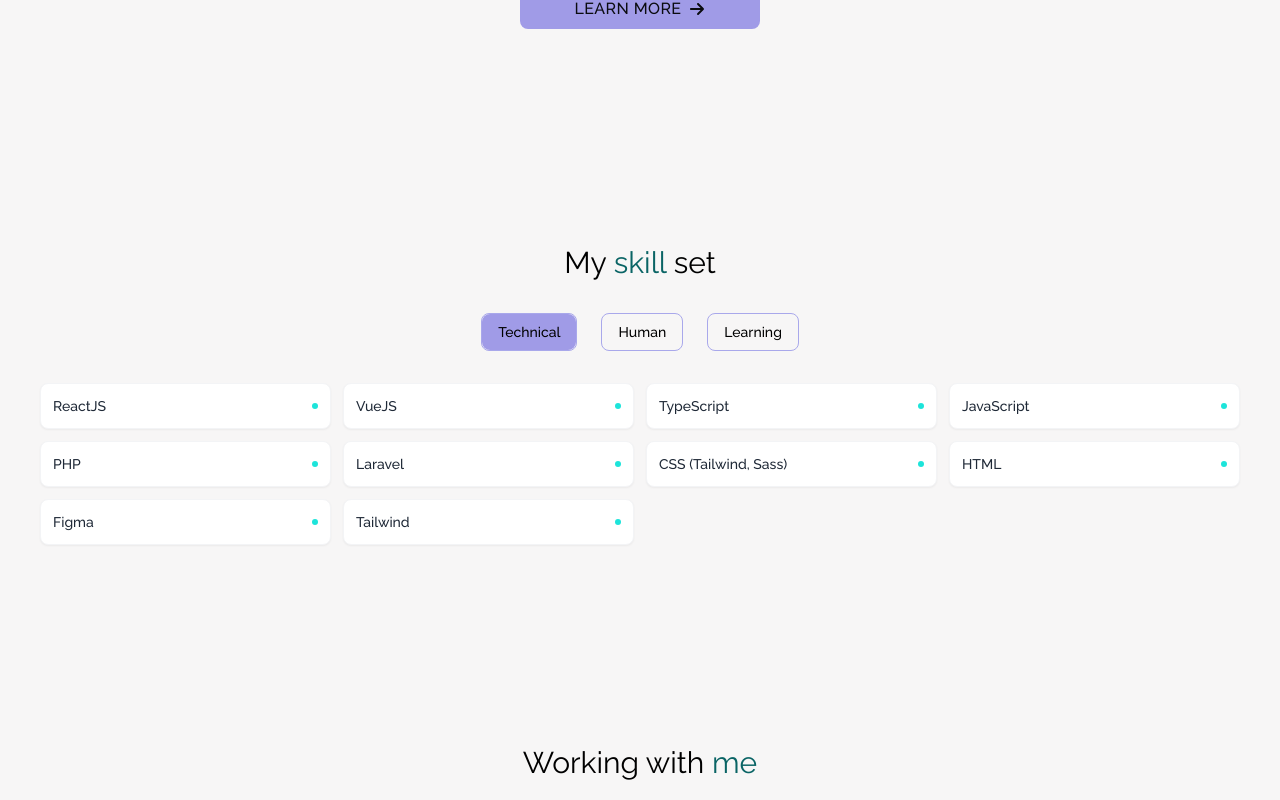
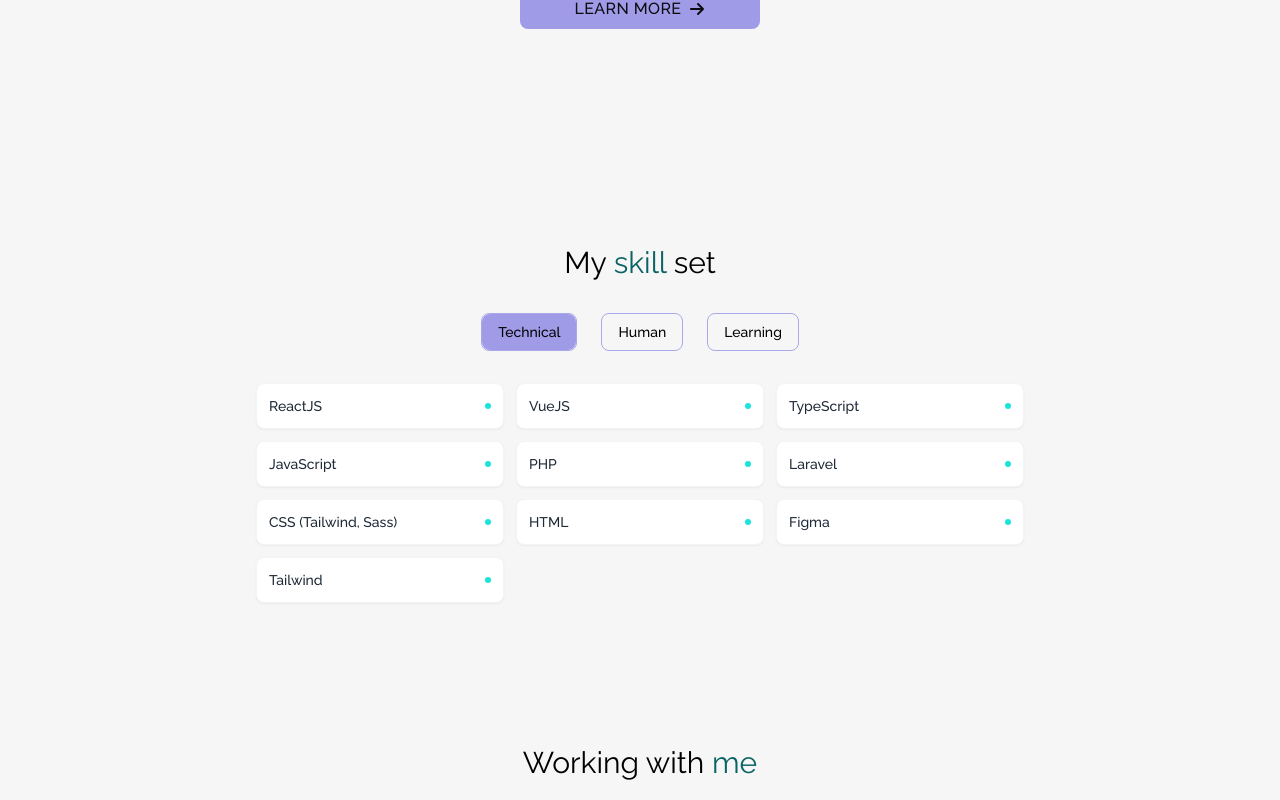
Before and after one commit to mandyh101/next-portfolio-24, a Next.js app: page / in a window 1280 px wide. Shown: the part 575-1375 px from the top of the page. Built offline with nearby package versions, Linux system fonts and the light colour scheme.

Commit message:
set max width to 3xl to align w other sections

```diff
--- a/components/SkillStack.tsx
+++ b/components/SkillStack.tsx
@@ -1,5 +1,7 @@
+'use client'
 import React from 'react'
-import { Tabs } from './ui/Tabs' // Adjust import path as needed
+import { Tabs } from './ui/Tabs'
+import { motion } from 'framer-motion'
 
 interface Skill {
   name: string
@@ -17,7 +19,7 @@
 }
 
 const TabContent: React.FC<TabContentProps> = ({ skills }) => (
-  <div className="grid grid-cols-2 md:grid-cols-3 lg:grid-cols-4 gap-3">
+  <div className="grid grid-cols-2 md:grid-cols-3 gap-3 max-w-3xl mx-auto">
     {skills.map((skill) => (
       <div
         key={skill.name}
@@ -92,10 +94,15 @@
 
   return (
     <section className="section-container section-padding relative min-h-[500px]">
+      <motion.div
+        initial={{ opacity: 0 }}
+        whileInView={{ opacity: 1 }}
+        transition={{ delay: 0.8 }}
+        viewport={{ once: true }}
+      >
         <h2 className="font-light text-center my-8">
           My <span className="text-sea-green-800">skill</span> set
         </h2>
-
         <Tabs
           tabs={tabs}
           containerClassName="mb-4"
@@ -103,6 +110,7 @@
           tabClassName="text-sm font-medium border border-tropical-indigo-400"
           contentClassName="mt-4"
         />
+      </motion.div>
     </section>
   )
 }
```
Lines whose indentation alone changed are shown as unchanged.
